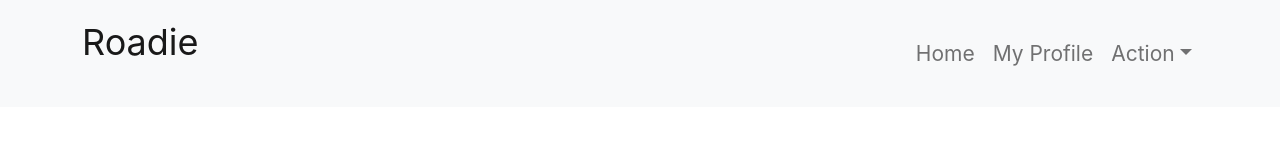
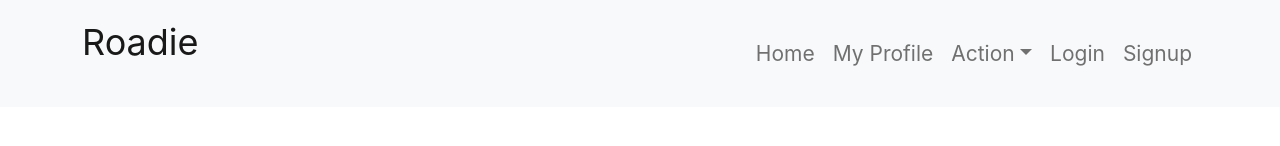
Before and after one commit to Osamadahnoun/roadie, a React (Create React App) app in the folder client/: page / in a window 1280 px wide. Shown: the top 146 px of the page. Built offline with nearby package versions, Linux system fonts and the light colour scheme; no server answers.

Commit message:
login/signup rearrange in nav bar

```diff
--- a/client/src/components/Header/Header.js
+++ b/client/src/components/Header/Header.js
@@ -40,15 +40,18 @@ const Header = () => {
                       <p>Add a Post</p>
                     </AddPostModal>
                   </NavDropdown.Item>
-                  <NavDropdown.Item className="text1">
-                    <Link to="/auth">
-                      <p>Login</p>
-                    </Link>
-                  </NavDropdown.Item>
-                  <NavDropdown.Item className="text1">
-                    <p>Logout</p>
-                  </NavDropdown.Item>
                 </NavDropdown>
+                <Nav.Link className="text1">
+                  <Link to="/login">
+                    <p>Login</p>
+                  </Link>
+                </Nav.Link>
+                <Nav.Link className="text1">
+                  <Link to="/signup">
+                    <p>Signup</p>
+                  </Link>
+                </Nav.Link>
+
               </Nav>
             </Navbar.Collapse>
           </div>
--- a/client/src/pages/LandingPage/LandingPage.js
+++ b/client/src/pages/LandingPage/LandingPage.js
@@ -1,22 +1,22 @@
-import React from "react";
-import "../LandingPage/LandingPage.css";
-import video from "../LandingPage/video/sunrise_over_the_winter_mountainA.mp4";
+// import React from "react";
+// import "../LandingPage/LandingPage.css";
+// import video from "../LandingPage/video/sunrise_over_the_winter_mountainA.mp4";
 
-const LandingPage = () => {
-  return (
-    <div className="video-container">
-      <div className="color-overlay"></div>
-      <video autoPlay loop muted className="video">
-        <source src={video} type="video/mp4" />
-      </video>
-      <h1 className="video-content">
-        <h1 className="welcome">Welcome To Roadie</h1>
-        <button className="actionBtn">
-          <span>Find your next trip!</span>
-        </button>
-      </h1>
-    </div>
-  );
-};
+// const LandingPage = () => {
+//   return (
+//     <div className="video-container">
+//       <div className="color-overlay"></div>
+//       <video autoPlay loop muted className="video">
+//         <source src={video} type="video/mp4" />
+//       </video>
+//       <h1 className="video-content">
+//         <h1 className="welcome">Welcome To Roadie</h1>
+//         <button className="actionBtn">
+//           <span>Find your next trip!</span>
+//         </button>
+//       </h1>
+//     </div>
+//   );
+// };
 
-export default LandingPage;
+// export default LandingPage;
```
